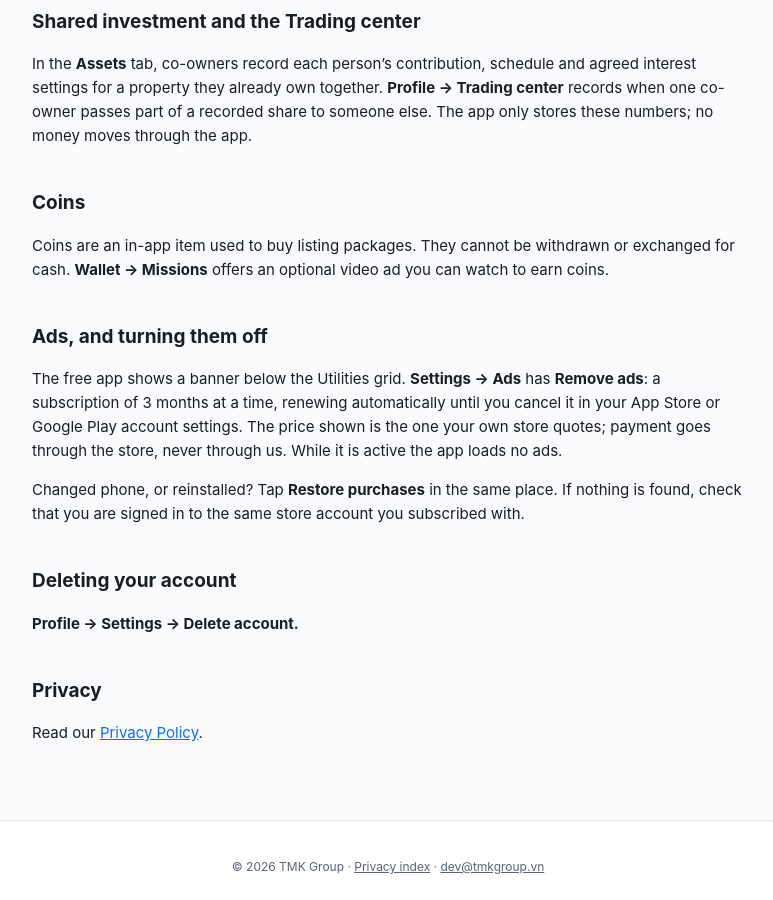
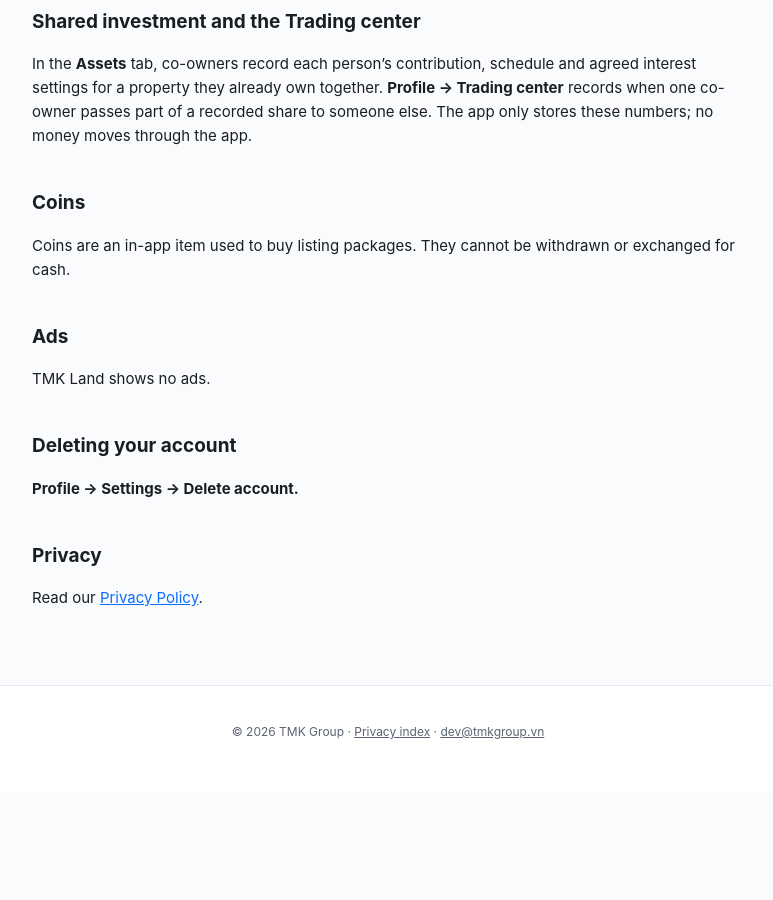
Before and after one commit to tmkgroup/privacy, a Jekyll site: the page built from tmk_land/support/index.md, in a window 1280 px wide and 900 px high, scrolled down 669 px. Shown: the whole window, without its empty margins (252-1025 px from the left). Built offline with Jekyll 4.4.1, drawn with Linux system fonts in a browser that asks for light colours; after the commit the page ends 1462 px from its top, so only the background shows below that.

Commit message:
tmk_land: support page - no ads
Co-Authored-By: Claude Opus 5.5 <noreply@anthropic.com>

```diff
--- a/tmk_land/support/index.md
+++ b/tmk_land/support/index.md
@@ -1,9 +1,8 @@
 ---
 # Trang hỗ trợ TMK Land (tạo 2026-11-07, bê bố cục scandoc/support/index.md). Nguồn từng ý:
 #  - store-assets/tmk_land/metadata/review_notes.txt (đăng nhập, Tài sản / góp vốn, Trung tâm giao dịch, cho thuê, xu, xoá tài khoản)
-#  - tmk_land/lib/presentation/pages/settings/settings_page.dart (mục Quảng cáo, Xoá tài khoản)
-#  - tmk_land/lib/presentation/widgets/ads/remove_ads_card.dart (Đăng ký / Khôi phục giao dịch)
-#  - tmk_land/lib/presentation/pages/main/utility_page.dart (banner sau lưới Tiện ích)
+#  - tmk_land/lib/presentation/pages/settings/settings_page.dart (Xoá tài khoản)
+#  - 2026-11-07 anh "land bỏ quảng cáo": bỏ mục quảng cáo / gói Bỏ quảng cáo (Land không chạy quảng cáo)
 #  - email liên hệ: store-assets/tmk_land/metadata/vi/description.txt
 layout: default
 permalink: /tmk_land/support/
@@ -40,13 +39,11 @@ In the **Assets** tab, co-owners record each person's contribution, schedule and
 
 ## Coins
 
-Coins are an in-app item used to buy listing packages. They cannot be withdrawn or exchanged for cash. **Wallet → Missions** offers an optional video ad you can watch to earn coins.
+Coins are an in-app item used to buy listing packages. They cannot be withdrawn or exchanged for cash.
 
-## Ads, and turning them off
+## Ads
 
-The free app shows a banner below the Utilities grid. **Settings → Ads** has **Remove ads**: a subscription of 3 months at a time, renewing automatically until you cancel it in your App Store or Google Play account settings. The price shown is the one your own store quotes; payment goes through the store, never through us. While it is active the app loads no ads.
-
-Changed phone, or reinstalled? Tap **Restore purchases** in the same place. If nothing is found, check that you are signed in to the same store account you subscribed with.
+TMK Land shows no ads.
 
 ## Deleting your account
 
```
